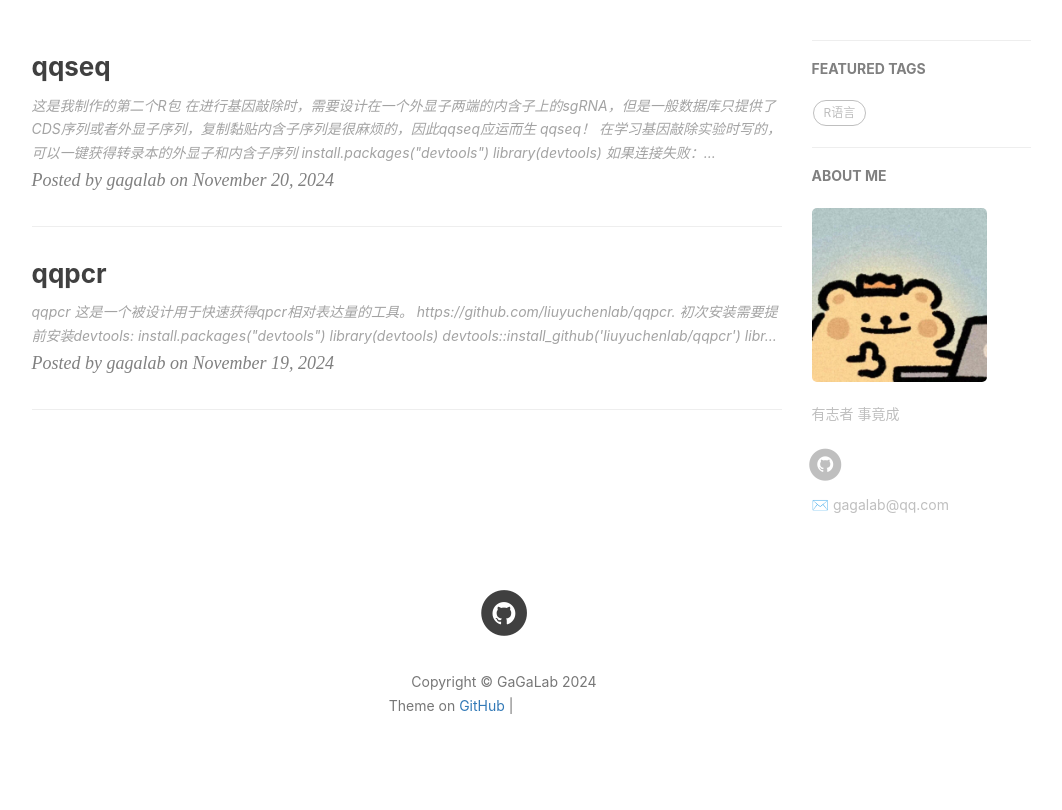
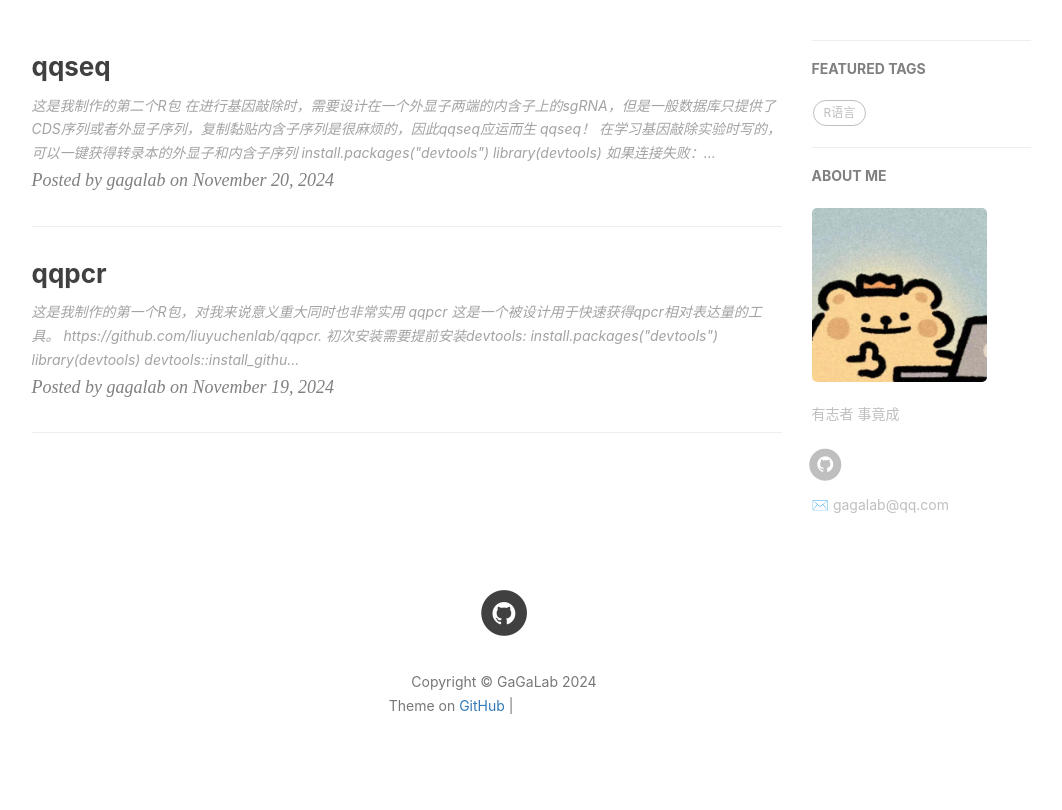
Before and after one commit to liuyuchenlab/LiuYuchenLab.github.io, a Jekyll site: the page built from index.html, in a window 1280 px wide. Shown: the part 418-1228 px from the top of the page, without its empty margins (136-1198 px from the left). Built offline with Jekyll 4.4.1, drawn with Linux system fonts in a browser that asks for light colours; nearby versions of some CDN libraries; the list of posts is cut into pages by our own code; comment, search, counter and statistics services are not loaded; grey boxes are pictures that could not be loaded.

Commit message:
Update 2024-11-19-qqpcr.md

```diff
--- a/_posts/2024-11-19-qqpcr.md
+++ b/_posts/2024-11-19-qqpcr.md
@@ -11,7 +11,7 @@ tags:
 
 ---
 
-
+###### 这是我制作的第一个R包，对我来说意义重大同时也非常实用
 
 ## qqpcr
 
```
